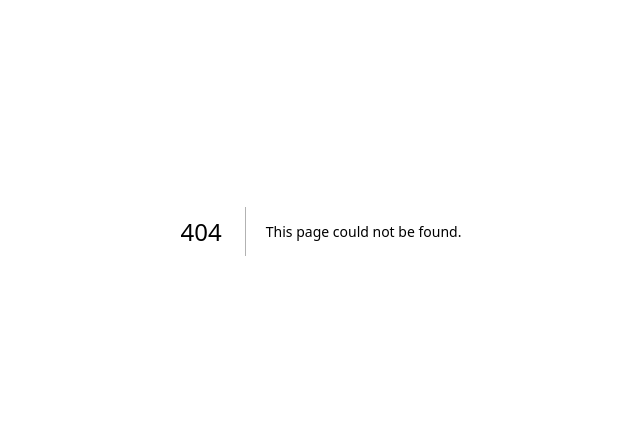
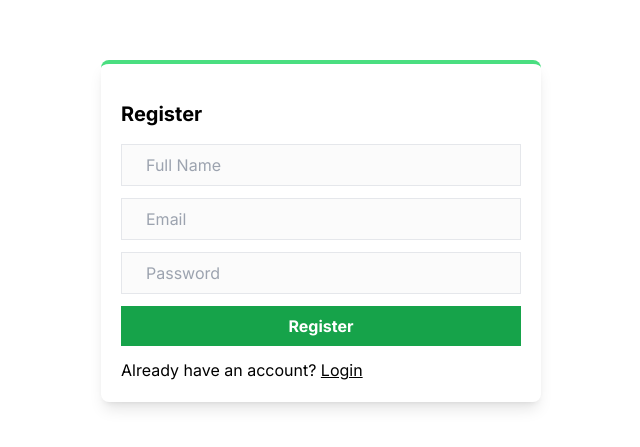
Before and after one commit to shahzaibintzar/Next-Auth, a Next.js app: page /register in a window 1280 px wide. Before the commit this address had no page. Shown: the part 169-616 px from the top of the page, without its empty margins (319-959 px from the left). Built offline with nearby package versions, Linux system fonts and the light colour scheme.

Commit message:
API success

```diff
--- /dev/null
+++ b/src/app/(compunents)/LoginForm.tsx
@@ -0,0 +1,25 @@
+import Link from "next/link";
+
+export default function LoginForm() {
+  return (
+    <div className="grid place-items-center h-screen">
+      <div className="shadow-lg p-5 rounded-lg border-t-4 border-green-400">
+        <h1 className="text-xl font-bold my-4">Login</h1>
+
+        <form className="flex flex-col gap-3">
+          <input type="text" placeholder="Email" />
+          <input type="password" placeholder="Password" />
+          <button className="bg-green-600 text-white font-bold cursor-pointer px-6 py-2">
+            Login
+          </button>
+
+          <div className="bg-red-500 text-white w-fit text-sm py-1 px-3 rounded-md mt-2"></div>
+
+          <Link className="text-sm mt-3 text-right" href={"/"}>
+            Don't have an account? <span className="underline">Register</span>
+          </Link>
+        </form>
+      </div>
+    </div>
+  );
+}
--- /dev/null
+++ b/src/app/(compunents)/RegisterForm.tsx
@@ -0,0 +1,160 @@
+// "use client";
+// import Link from "next/link";
+// import React, { useState } from "react";
+
+// export default function RegisterForm() {
+//   const [name, serName] = useState("");
+//   const [email, setEmail] = useState("");
+//   const [passward, setPassward] = useState("");
+//   const [error, setError] = useState("");
+
+//   const handleSubmit = async (e) => {
+//     e.preventDefault();
+//     if (!name || !email || !passward) {
+//       setError("All fields are required");
+//       return;
+//     }
+
+//     try {
+//       const res = await fetch("api/register", {
+//         method: "POST",
+//         headers: {
+//           "Content-Type": "application/json",
+//         },
+//         body: JSON.stringify({
+//           name: name,
+//           email: email,
+//           passward: passward,
+//         }),
+//       });
+
+//       if (res.ok) {
+//         const form = e.target;
+//         form.reset();
+//       } else {
+//         console.log("User registration failed");
+//       }
+//     } catch (error) {
+//       console.log("Error during registration", error);
+//     }
+//   };
+
+//   return (
+//     <div className="grid place-items-center h-screen">
+//       <div className="shadow-lg p-5 rounded-lg border-t-4 border-green-400">
+//         <h1 className="text-xl font-bold my-4">Register</h1>
+
+//         <form onSubmit={handleSubmit} className="flex flex-col gap-3">
+//           <input
+//             onChange={(e) => serName(e.target.value)}
+//             type="text"
+//             placeholder="Full Name"
+//           />
+//           <input
+//             onChange={(e) => setEmail(e.target.value)}
+//             type="text"
+//             placeholder="Email"
+//           />
+//           <input
+//             onChange={(e) => setPassward(e.target.value)}
+//             type="password"
+//             placeholder="Password"
+//           />
+//           <button className="bg-green-600 text-white font-bold cursor-pointer px-6 py-2">
+//             Register
+//           </button>
+
+//           {error && (
+//             <div className="bg-red-500 text-white w-fit text-sm py-1 px-3 rounded-md mt-2">
+//               {error}
+//             </div>
+//           )}
+
+//           <Link className="text-sm mt-3 text-right" href={"/register"}>
+//             Already have an account? <span className="underline">Login</span>
+//           </Link>
+//         </form>
+//       </div>
+//     </div>
+//   );
+// }
+"use client";
+import Link from "next/link";
+import React, { useState, FormEvent } from "react";
+
+export default function RegisterForm() {
+  const [name, setName] = useState<string>("");
+  const [email, setEmail] = useState<string>("");
+  const [password, setPassword] = useState<string>("");
+  const [error, setError] = useState<string>("");
+
+  const handleSubmit = async (e: FormEvent<HTMLFormElement>) => {
+    e.preventDefault();
+    if (!name || !email || !password) {
+      setError("All fields are required");
+      return;
+    }
+
+    try {
+      const res = await fetch("api/register", {
+        method: "POST",
+        headers: {
+          "Content-Type": "application/json",
+        },
+        body: JSON.stringify({
+          name: name,
+          email: email,
+          password: password, // Corrected typo from passward to password
+        }),
+      });
+
+      if (res.ok) {
+        const form = e.currentTarget;
+        form.reset();
+      } else {
+        console.log("User registration failed");
+      }
+    } catch (error) {
+      console.log("Error during registration", error);
+    }
+  };
+
+  return (
+    <div className="grid place-items-center h-screen">
+      <div className="shadow-lg p-5 rounded-lg border-t-4 border-green-400">
+        <h1 className="text-xl font-bold my-4">Register</h1>
+
+        <form onSubmit={handleSubmit} className="flex flex-col gap-3">
+          <input
+            onChange={(e) => setName(e.target.value)}
+            type="text"
+            placeholder="Full Name"
+          />
+          <input
+            onChange={(e) => setEmail(e.target.value)}
+            type="text"
+            placeholder="Email"
+          />
+          <input
+            onChange={(e) => setPassword(e.target.value)}
+            type="password"
+            placeholder="Password"
+          />
+          <button className="bg-green-600 text-white font-bold cursor-pointer px-6 py-2">
+            Register
+          </button>
+
+          {error && (
+            <div className="bg-red-500 text-white w-fit text-sm py-1 px-3 rounded-md mt-2">
+              {error}
+            </div>
+          )}
+
+          <Link href="/register">
+            Already have an account? <span className="underline">Login</span>
+          </Link>
+        </form>
+      </div>
+    </div>
+  );
+}
--- /dev/null
+++ b/src/app/(compunents)/UserInfo.tsx
@@ -0,0 +1,19 @@
+import React from "react";
+
+export default function UserInfo() {
+  return (
+    <div className="grid place-items-center h-screen">
+      <div className="shadow-lg p-8 bg-zinc-300/10 flex flex-col gap-2 my-6">
+        <div>
+          Name: <span className="font-bold"></span>
+        </div>
+        <div>
+          Email: <span className="font-bold"></span>
+        </div>
+        <button className="bg-red-500 text-white font-bold px-6 py-2 mt-3">
+          Log Out
+        </button>
+      </div>
+    </div>
+  );
+}
--- /dev/null
+++ b/src/app/api/register/route.tsx
@@ -0,0 +1,20 @@
+import { NextResponse } from "next/server";
+
+export async function POST(req: any) {
+  try {
+    const { name, email, password } = await req.json();
+
+    console.log("Name", name);
+    console.log("Email", email);
+    console.log("Password", password);
+    return NextResponse.json(
+      { message: "User successfully registered " },
+      { status: 201 }
+    );
+  } catch (error) {
+    return NextResponse.json(
+      { message: "An error occurred while registering " },
+      { status: 500 }
+    );
+  }
+}
--- /dev/null
+++ b/src/app/dashboard/page.tsx
@@ -0,0 +1,6 @@
+import React from "react";
+import UserInfo from "../(compunents)/UserInfo";
+
+export default function Dashboard() {
+  return <UserInfo />;
+}
--- a/src/app/globals.css
+++ b/src/app/globals.css
@@ -2,6 +2,11 @@
 @tailwind components;
 @tailwind utilities;
 
+
+
+input {
+  @apply w-[400px] border border-gray-200 py-2 px-6 bg-zinc-100/40;
+}
 /* :root {
   --foreground-rgb: 0, 0, 0;
   --background-start-rgb: 214, 219, 220;
--- a/src/app/page.tsx
+++ b/src/app/page.tsx
@@ -1,5 +1,10 @@
 import React from "react";
+import LoginForm from "./(compunents)/LoginForm";
 
 export default function page() {
-  return <div>page</div>;
+  return (
+    <main>
+      <LoginForm />
+    </main>
+  );
 }
--- /dev/null
+++ b/src/app/register/page.tsx
@@ -0,0 +1,6 @@
+import React from "react";
+import RegisterForm from "../(compunents)/RegisterForm";
+
+export default function Register() {
+  return <RegisterForm />;
+}
```
Also changed, not shown: package.json (+8 -5 lines), 1 other file (tests, documents, lock files or other folders).
